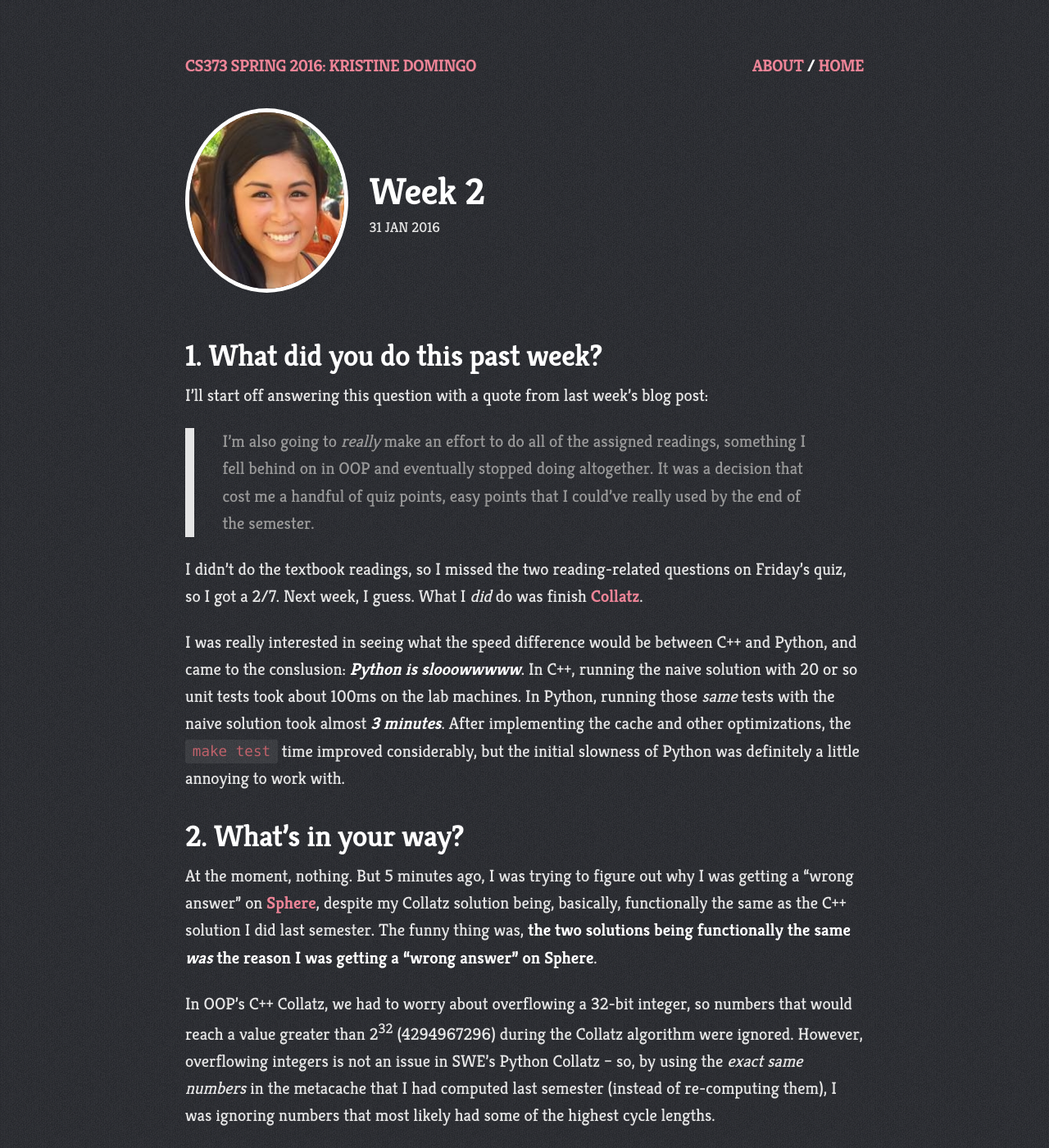
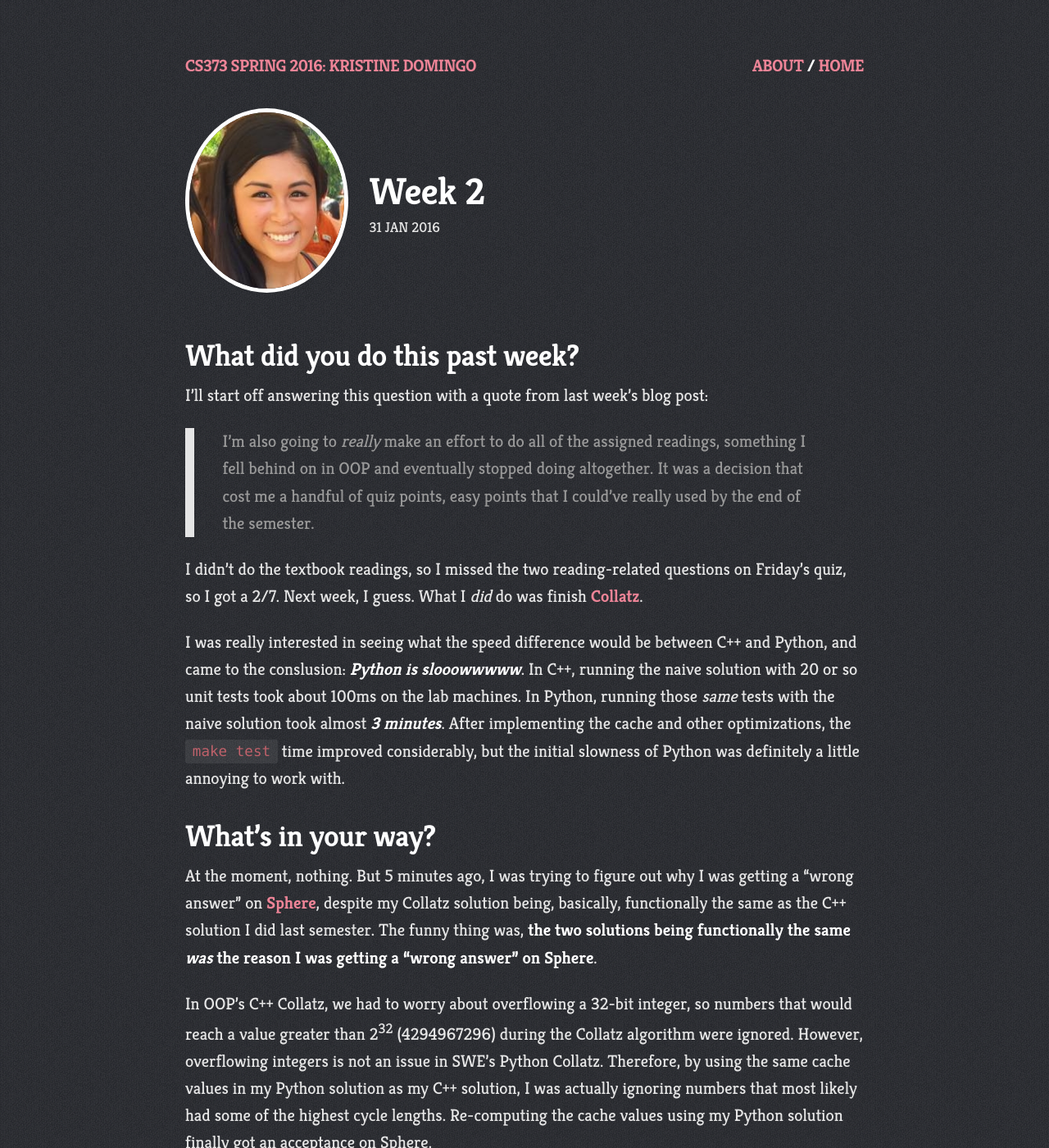
Before and after one commit to kristinedomingo/cs373-blog, a Jekyll site: the page built from _posts/2016-01-31-week-2.md, in a window 1280 px wide and 1400 px high. Shown: the whole window at 82% size. Built offline with Jekyll 4.4.1, drawn with Linux system fonts in a browser that asks for light colours; Markdown is read by kramdown in place of the engine named in the settings; some of the changed text lies outside the part shown.

Commit message:
Rewordings

```diff
--- a/_posts/2016-01-31-week-2.md
+++ b/_posts/2016-01-31-week-2.md
@@ -1,4 +1,4 @@
-## 1. What did you do this past week?
+## What did you do this past week?
 I'll start off answering this question with a quote from last week's blog post:
 
 > I'm also going to *really* make an effort to do all of the assigned
@@ -19,7 +19,7 @@ After implementing the cache and other optimizations, the `make test` time
 improved considerably, but the initial slowness of Python was definitely a
 little annoying to work with.
 
-## 2. What's in your way?
+## What's in your way?
 
 At the moment, nothing. But 5 minutes ago, I was trying to figure out why I was getting
 a "wrong answer" on [Sphere](http://www.spoj.com/problems/PROBTNPO/),
@@ -31,14 +31,14 @@ solutions being functionally the same _was_ the reason I was getting a
 In OOP's C++ Collatz, we had to worry about overflowing
 a 32-bit integer, so numbers that would reach a value greater than 2<sup>32</sup>
 (4294967296) during the Collatz algorithm were ignored. However, overflowing
-integers is not an issue in SWE's Python Collatz -- so, by using the *exact
-same numbers* in the metacache that I had computed last semester (instead of
-re-computing them), I was ignoring numbers that most likely had some
-of the highest cycle lengths.
+integers is not an issue in SWE's Python Collatz. Therefore, by using the same
+cache values in my Python solution as my C++ solution, I was actually ignoring
+numbers that most likely had some of the highest cycle lengths. Re-computing the
+cache values using my Python solution finally got an acceptance on Sphere.
 
 Lessons learned: don't be lazy.
 
-## 3. What will you do next week?
+## What will you do next week?
 
 I'm also going to actually (**_actually_**) read the textbook chapter readings
 this time. The spacing between the headers on this page looks really bad on
```
